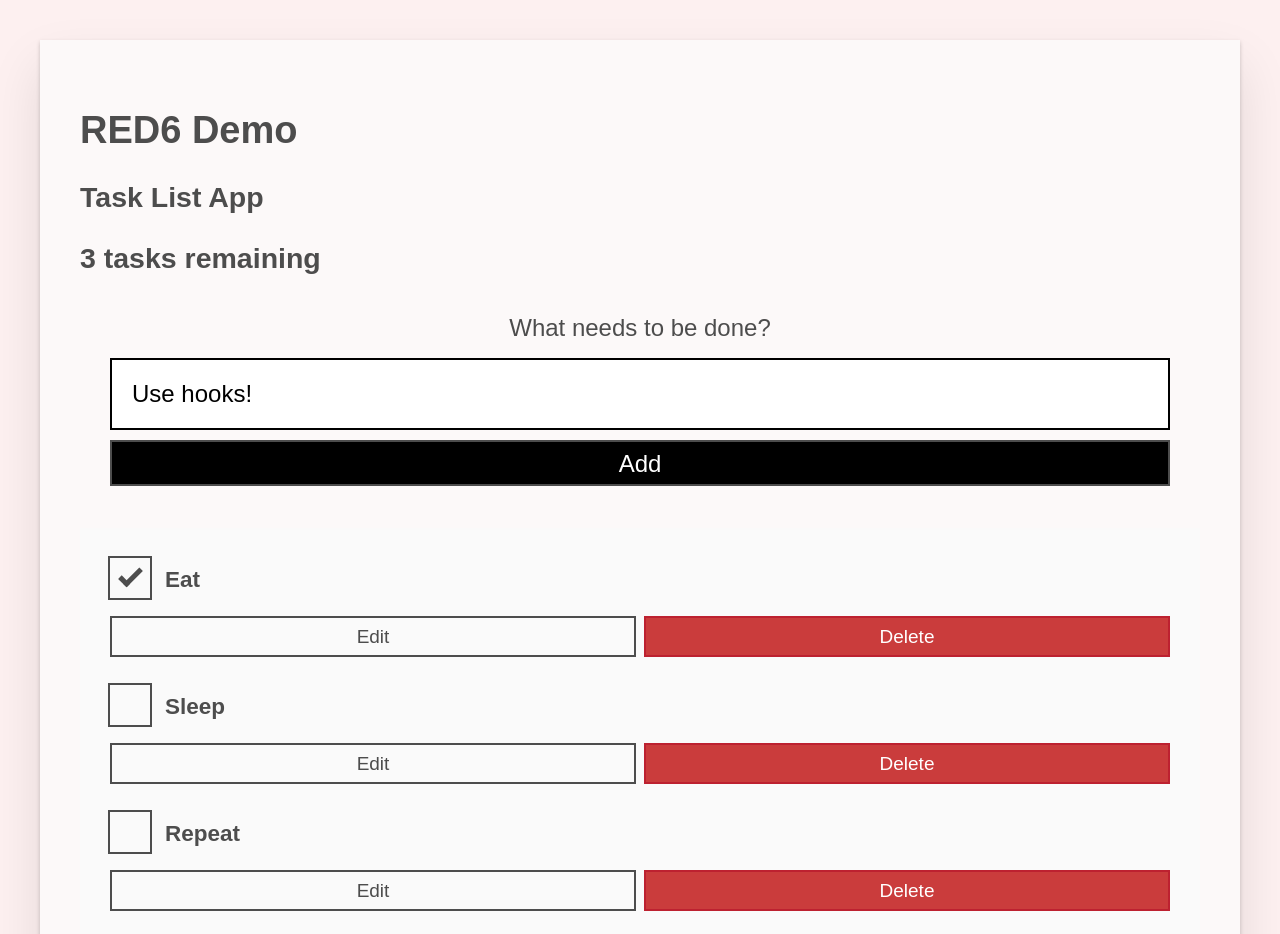
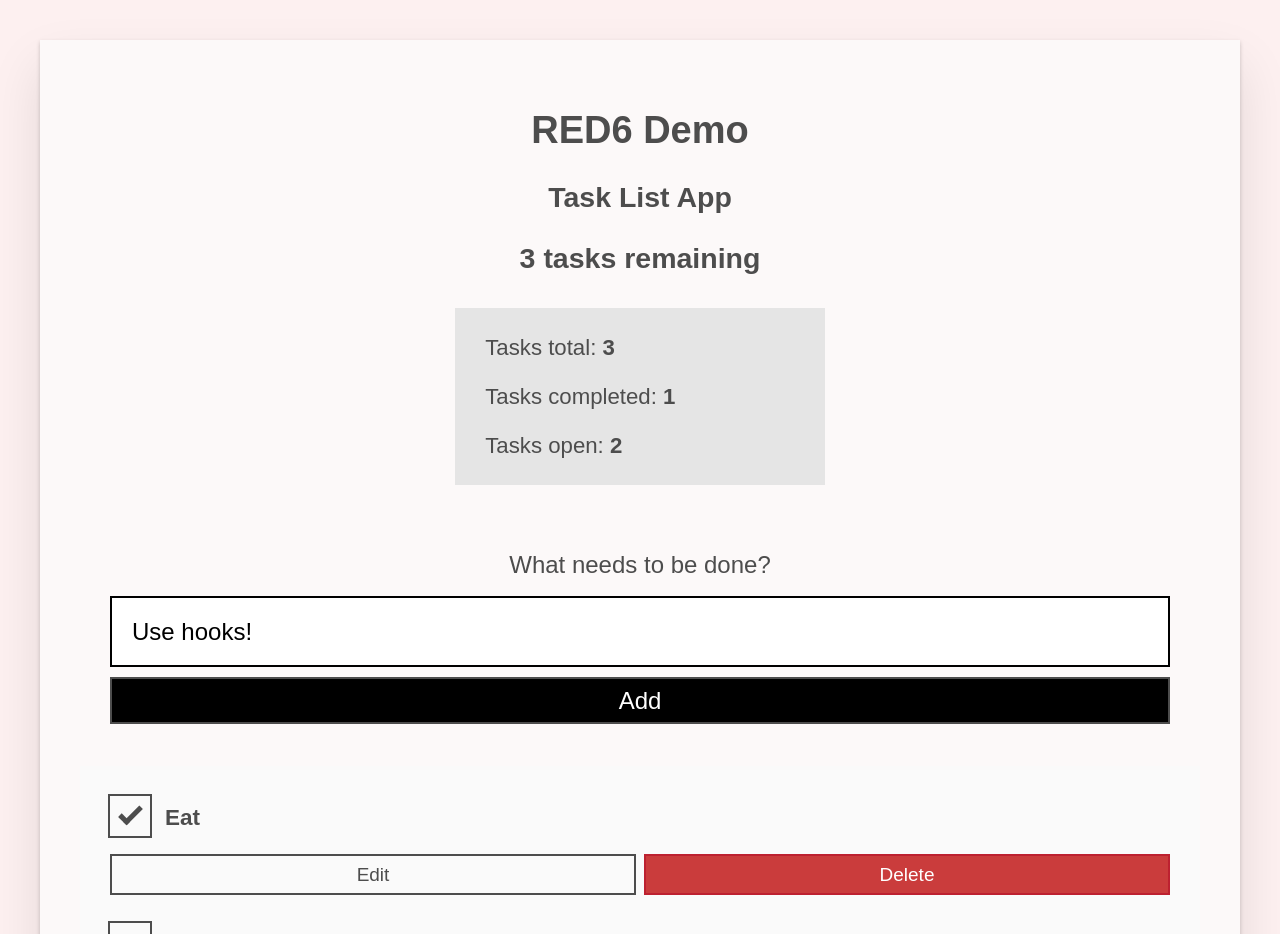
Before and after one commit to cwiemeyer/red6-demo, a React (Create React App) app: page / in a window 1280 px wide. Shown: the top 934 px of the page. Built offline with nearby package versions, Linux system fonts and the light colour scheme; no server answers.

Commit message:
-Adding edit functionality and template for task item component -Adding counter and summary to count tasks -Adding delete functionality to delete task items via button -Adding styling for task list

```diff
--- a/src/App.css
+++ b/src/App.css
@@ -161,6 +161,10 @@ body {
   margin-left: auto;
   margin-right: auto;
 }
+.task-app > header,
+.task-app > #list-heading {
+  text-align: center;
+}
 .task-app > form {
   max-width: 100%;
 }
@@ -173,6 +177,19 @@ body {
   text-align: center;
   margin: 0;
   margin-bottom: 1rem;
+}
+.task-summary {
+  display: flex;
+  flex-direction: column;
+  width: 33%;
+  padding: 15px 30px;
+  margin: 30px auto;
+  text-align: left;
+  background: #e5e5e5;
+}
+.task-summary > .task-summary-headline {
+  margin: 10px 0;
+  font-weight: normal;
 }
 .label__lg {
   line-height: 1.01567;
--- a/src/App.js
+++ b/src/App.js
@@ -8,9 +8,14 @@ import { nanoid } from "nanoid";
  * This component functions as a wrapper of the whole App and for components of the App to be rendered within.
  */
 function App(props) {
+    // Setting constants to cache them for usage inside the app and ensure updating correctly
     const [tasks, setTasks] = useState(props.tasks);
+    const allTasks = tasks.length;
     const tasksNoun = tasks.length !== 1 ? 'tasks' : 'task';
-    const headingText = `${tasks.length} ${tasksNoun} remaining`;
+    const headingText = `${allTasks} ${tasksNoun} remaining`;
+
+    const completedTasks = tasks.filter(task => task.completed === true).length;
+    const openTasks = allTasks - completedTasks;
 
     // Adding a new task with this function. Uses nanoid plugin to generate simple unique IDs for tasks
     function addTask(name) {
@@ -18,6 +23,7 @@ function App(props) {
         setTasks([...tasks, newTask]);
     }
 
+    // Functionality to toggle a task completed (boolean) and mark it as completed via clicking the checkbox form input
     function toggleTaskCompleted(id) {
         const updatedTasks = tasks.map((task) => {
             // if this task has the same ID as the edited task
@@ -31,11 +37,26 @@ function App(props) {
         setTasks(updatedTasks);
     }
 
+    // Functionality to edit a task when the "edit"-button is clicked
+    function editTask(id, newName) {
+        const editedTaskList = tasks.map((task) => {
+            // if this task has the same ID as the edited task
+            if (id === task.id) {
+                //
+                return {...task, name: newName}
+            }
+            return task;
+        });
+        setTasks(editedTaskList);
+    }
+
+    // Functionality to delete a task when "delete"-button is clicked
     function deleteTask(id) {
         const remainingTasks = tasks.filter((task) => id !== task.id);
         setTasks(remainingTasks);
     }
 
+    // Renders the app with all subcomponents using the state properties
     return (
         <div className="task-app">
             <header>
@@ -43,8 +64,18 @@ function App(props) {
                 <h2>Task List App</h2>
             </header>
             <h2 id="list-heading">{headingText}</h2>
+            <div className="task-summary">
+                <h3 className="task-summary-headline">Tasks total: <b>{allTasks}</b></h3>
+                <h3 className="task-summary-headline">Tasks completed: <b>{completedTasks}</b></h3>
+                <h3 className="task-summary-headline">Tasks open: <b>{openTasks}</b></h3>
+            </div>
             <TaskForm addTask={addTask} />
-        <TaskList tasks={tasks} deleteTask={deleteTask} toggleTaskCompleted={toggleTaskCompleted} />
+            <TaskList
+                tasks={tasks}
+                deleteTask={deleteTask}
+                toggleTaskCompleted={toggleTaskCompleted}
+                editTask={editTask}
+            />
         </div>
     );
 }
--- a/src/components/tasks/task-form.jsx
+++ b/src/components/tasks/task-form.jsx
@@ -4,18 +4,22 @@ import React, {useState} from "react";
  * This component renders a form to edit the Task List.
  */
 function TaskForm(props) {
+    // Handling the name of each task with the component via state
     const [name, setName] = useState('Use hooks!');
 
+    // Handling the change event of the form
     function handleFormChange(event) {
         setName(event.target.value);
     }
 
+    // Handling the submitting event of the form
     function handleFormSubmit(event) {
         event.preventDefault();
         props.addTask(name);
         setName("");
     }
 
+    // Rendering the form component with this component template markup
     return (
         <form className="new-task-form" onSubmit={handleFormSubmit}>
             <h2 className="label-wrapper">
--- a/src/components/tasks/task-item.jsx
+++ b/src/components/tasks/task-item.jsx
@@ -1,11 +1,55 @@
-import React from "react";
+import React, {useState} from "react";
 
 /**
  * This component renders a single task item to be displayed within the TaskList component.
  */
 function TaskItem(props) {
-    return (
-        <li className="task stack-small">
+    // Handling the editing mode and name update of the component via state
+    const [isEditing, setEditing] = useState(false);
+    const [newName, setNewName] = useState('');
+
+    function handleNameChange(event) {
+        setNewName(event.target.value);
+    }
+
+    function handleNameSubmit(event) {
+        event.preventDefault();
+        props.editTask(props.id, newName);
+        setNewName("");
+        setEditing(false);
+    }
+
+    // Template markup of component for editing state
+    const editingTemplate = (
+        <form className="stack-small" onSubmit={handleNameSubmit}>
+            <div className="form-group">
+                <label className="task-label" htmlFor={props.id}>
+                    New name for {props.name}
+                </label>
+                <input
+                    id={props.id}
+                    className="task-text"
+                    type="text"
+                    value={newName}
+                    onChange={handleNameChange}
+                />
+            </div>
+            <div className="btn-group">
+                <button type="button" className="btn task-cancel" onClick={() => setEditing(false)}>
+                    Cancel
+                    <span className="visually-hidden">renaming {props.name}</span>
+                </button>
+                <button type="submit" className="btn btn__primary task-edit">
+                    Save
+                    <span className="visually-hidden">new name for {props.name}</span>
+                </button>
+            </div>
+        </form>
+    );
+
+    // Template markup of component for viewing state
+    const viewTemplate = (
+        <div className="stack-small">
             <div className="c-cb">
                 <input
                     id={props.id}
@@ -18,7 +62,7 @@ function TaskItem(props) {
                 </label>
             </div>
             <div className="btn-group">
-                <button type="button" className="btn">
+                <button type="button" className="btn" onClick={() => setEditing(true)}>
                     Edit <span className="visually-hidden">{props.name}</span>
                 </button>
                 <button
@@ -29,7 +73,12 @@ function TaskItem(props) {
                     Delete <span className="visually-hidden">{props.name}</span>
                 </button>
             </div>
-        </li>
+        </div>
+    );
+
+    // Conditional rendering the component template markup here in relation to it's state: editing or viewing mode
+    return (
+        <li className="task">{isEditing ? editingTemplate : viewTemplate}</li>
     );
 }
 
--- a/src/components/tasks/task-list.jsx
+++ b/src/components/tasks/task-list.jsx
@@ -5,6 +5,7 @@ import TaskItem from "./task-item";
  * This component renders a container as a list for compilation of TaskItem components to be displayed.
  */
 function TaskList(props) {
+    // Iterating over the tasks and render a single TaskItem component for each single task
     const taskList = props.tasks.map((task) => (
         <TaskItem
             id={task.id}
@@ -13,12 +14,16 @@ function TaskList(props) {
             key={task.id}
             toggleTaskCompleted={props.toggleTaskCompleted}
             deleteTask={props.deleteTask}
+            editTask={props.editTask}
         />
     ));
 
+    // Rendering the task list component that contains the task items with this component template markup
     return (
-        <ul className="task-list stack-large stack-exception"
-            aria-labelledby="list-heading">
+        <ul
+            className="task-list stack-large stack-exception"
+            aria-labelledby="list-heading"
+        >
             { taskList }
         </ul>
     );
```
Lines whose indentation alone changed are shown as unchanged.
